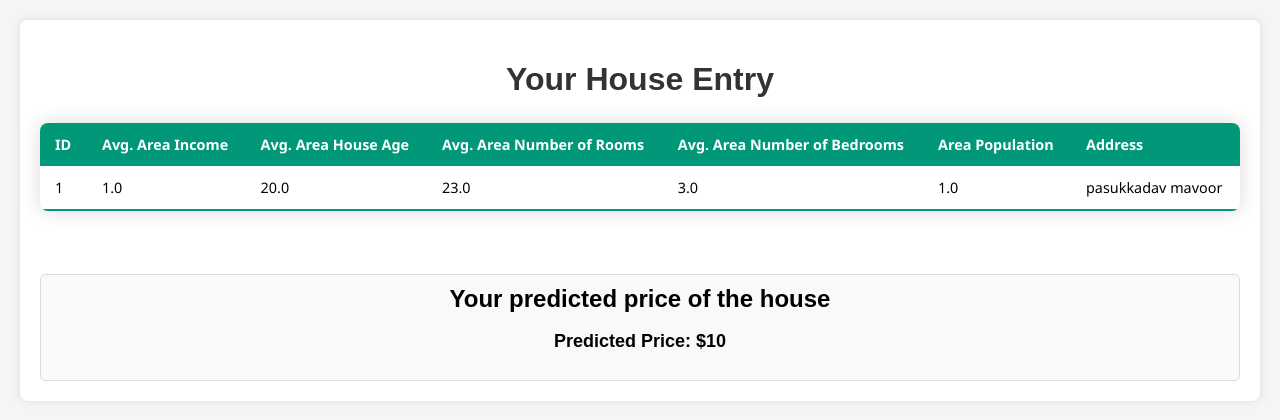
After one commit to dilnadileep/house_price_prediction_application, a Flask app: template project/templates/house_details.html in a window 1280 px wide. The commit adds this page. Shown: the top 420 px of the page. Run offline with Flask 3, Linux system fonts and the light colour scheme; the template is opened without the code that fills it: values that come from a table or form of the project are taken from there, most other values are stand-ins (such as "Sample title", 1, 10 or a date in 2020); parts of the project's set-up code (start-up, migrations or seed data) failed here and were passed over.

Commit message:
progress

```diff
--- a/project/app.py
+++ b/project/app.py
@@ -1,14 +1,13 @@
 from flask import Flask, render_template, request, redirect, url_for
 from flask_sqlalchemy import SQLAlchemy
+import joblib
+model = joblib.load('house_price_model_rf.pkl')
+
 
 app = Flask(__name__)
-
-# Database setup
 app.config['SQLALCHEMY_DATABASE_URI'] = 'sqlite:///houses.db'
-app.config['SQLALCHEMY_TRACK_MODIFICATIONS'] = False
 db = SQLAlchemy(app)
 
-# House model
 class House(db.Model):
     id = db.Column(db.Integer, primary_key=True)
     income = db.Column(db.Float, nullable=False)
@@ -16,46 +15,54 @@ class House(db.Model):
     rooms = db.Column(db.Float, nullable=False)
     bedrooms = db.Column(db.Float, nullable=False)
     population = db.Column(db.Float, nullable=False)
-    price = db.Column(db.Float, nullable=False)
-    address = db.Column(db.String(500), nullable=False)
+    address = db.Column(db.String(200), nullable=False)
 
-# Home route
 @app.route('/')
 def index():
     return render_template('index.html')
 
-# Form submission route
 @app.route('/submit', methods=['POST'])
 def submit():
     if request.method == 'POST':
-        income = request.form['income']
-        age = request.form['age']
-        rooms = request.form['rooms']
-        bedrooms = request.form['bedrooms']
-        population = request.form['population']
-        price = request.form['price']
-        address = request.form['address']
+        try:
+            income = float(request.form['income'])
+            age = float(request.form['age'])
+            rooms = float(request.form['rooms'])
+            bedrooms = float(request.form['bedrooms'])
+            population = float(request.form['population'])
+            address = request.form['address']
 
-        # Create a new House object
-        new_house = House(
-            income=income,
-            age=age,
-            rooms=rooms,
-            bedrooms=bedrooms,
-            population=population,
-            price=price,
-            address=address
-        )
+            # Predict the house price using the new model
+            features = [[income, age, rooms, bedrooms, population]]
+            predicted_price = model.predict(features)[0]
 
-        # Add to the database
-        try:
+            new_house = House(
+                income=income,
+                age=age,
+                rooms=rooms,
+                bedrooms=bedrooms,
+                population=population,
+                address=address
+            )
+
             db.session.add(new_house)
             db.session.commit()
-            return redirect(url_for('index'))
+
+            # Retrieve the latest entry added
+            last_house = House.query.order_by(House.id.desc()).first()
+            return render_template('house_details.html', house=last_house, predicted_price=predicted_price)
+        except ValueError:
+            return "Invalid input. Please enter numerical values for the required fields."
         except Exception as e:
             return f"There was an issue adding the house: {e}"
 
+@app.route('/house_details')
+def house_details():
+    # Retrieve the latest entry added
+    last_house = House.query.order_by(House.id.desc()).first()
+    return render_template('house_details.html', house=last_house)
+
 if __name__ == "__main__":
     with app.app_context():
-        db.create_all()  # Create database and tables
+        db.create_all()
     app.run(debug=True)
--- /dev/null
+++ b/project/static/css/style.css
@@ -0,0 +1,77 @@
+body {
+    font-family: Arial, sans-serif;
+    background-color: #f5f5f5;
+    margin: 0;
+    padding: 20px;
+}
+
+.container {
+    max-width: 1200px;
+    margin: 0 auto;
+    padding: 20px;
+    background-color: #fff;
+    box-shadow: 0 0 10px rgba(0, 0, 0, 0.1);
+    border-radius: 8px;
+}
+
+h1 {
+    text-align: center;
+    color: #333;
+}
+
+.styled-table {
+    width: 100%;
+    border-collapse: collapse;
+    margin: 25px 0;
+    font-size: 0.9em;
+    font-family: 'Segoe UI', Tahoma, Geneva, Verdana, sans-serif;
+    min-width: 400px;
+    box-shadow: 0 0 20px rgba(0, 0, 0, 0.15);
+    border-radius: 8px;
+    overflow: hidden;
+}
+
+.styled-table thead tr {
+    background-color: #009879;
+    color: #ffffff;
+    text-align: left;
+}
+
+.styled-table th,
+.styled-table td {
+    padding: 12px 15px;
+}
+
+.styled-table tbody tr {
+    border-bottom: 1px solid #dddddd;
+}
+
+.styled-table tbody tr:nth-of-type(even) {
+    background-color: #f3f3f3;
+}
+
+.styled-table tbody tr:last-of-type {
+    border-bottom: 2px solid #009879;
+}
+
+.styled-table tbody tr.active-row {
+    font-weight: bold;
+    color: #009879;
+}
+/* Add this to your CSS file */
+.result {
+    margin-top: 20px;
+    padding: 10px;
+    border: 1px solid #ddd;
+    border-radius: 5px;
+    background-color: #f9f9f9;
+}
+
+.result h2 {
+    margin: 0;
+}
+
+.result p {
+    font-size: 18px;
+    font-weight: bold;
+}
--- /dev/null
+++ b/project/templates/house_details.html
@@ -0,0 +1,43 @@
+<!DOCTYPE html>
+<html lang="en">
+<head>
+    <meta charset="UTF-8">
+    <meta name="viewport" content="width=device-width, initial-scale=1.0">
+    <title>House Details</title>
+    <link rel="stylesheet" href="{{ url_for('static', filename='css/style.css') }}">
+</head>
+<body>
+    <div class="container">
+        <h1>Your House Entry</h1>
+        <table class="styled-table">
+            <thead>
+                <tr>
+                    <th>ID</th>
+                    <th>Avg. Area Income</th>
+                    <th>Avg. Area House Age</th>
+                    <th>Avg. Area Number of Rooms</th>
+                    <th>Avg. Area Number of Bedrooms</th>
+                    <th>Area Population</th>
+                    <th>Address</th>
+                </tr>
+            </thead>
+            <tbody>
+                <tr>
+                    <td>{{ house.id }}</td>
+                    <td>{{ house.income }}</td>
+                    <td>{{ house.age }}</td>
+                    <td>{{ house.rooms }}</td>
+                    <td>{{ house.bedrooms }}</td>
+                    <td>{{ house.population }}</td>
+                    <td>{{ house.address }}</td>
+                </tr>
+            </tbody>
+        </table><br>
+        <!-- Display the predicted price below the table -->
+        <div class="result"><center>
+            <h2>Your predicted price of the house </h2>
+            <p><strong>Predicted Price:</strong> ${{ predicted_price|round(2) }}</p></center>
+        </div>
+    </div>
+</body>
+</html>
--- a/project/templates/index.html
+++ b/project/templates/index.html
@@ -7,6 +7,7 @@
     <link rel="stylesheet" href="{{ url_for('static', filename='css/index.css') }}">
 </head>
 <body>
+    <div class="outer-container">
         <div class="container">
             <div class="left-column">
                 <h1>Predict House Prices</h1>
@@ -41,10 +42,6 @@
                         <input type="text" id="population" name="population" required>
                     </div>
 
-                <div class="form-group">
-                    <label for="price">Price</label>
-                    <input type="text" id="price" name="price" required>
-                </div>
 
                     <div class="form-group">
                         <label for="address">Address</label>
@@ -55,5 +52,6 @@
                 </form>
             </div>
         </div>
+    </div>
 </body>
 </html>
```
Also changed, not shown: project/requirements.txt (added, +18 -0 lines), project/static/css/index.css (+11 -4 lines), project/train_model.py (added, +24 -0 lines), project/instance/houses.db, 1 other file. Lines whose indentation alone changed are shown as unchanged.
